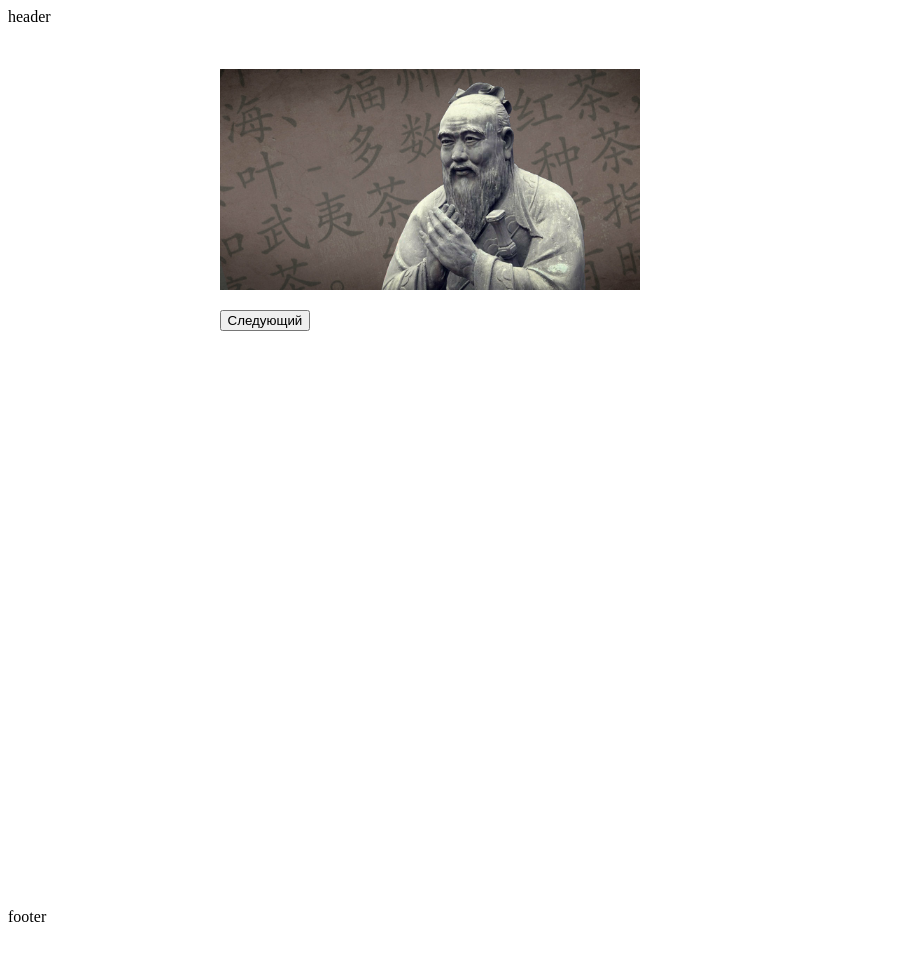
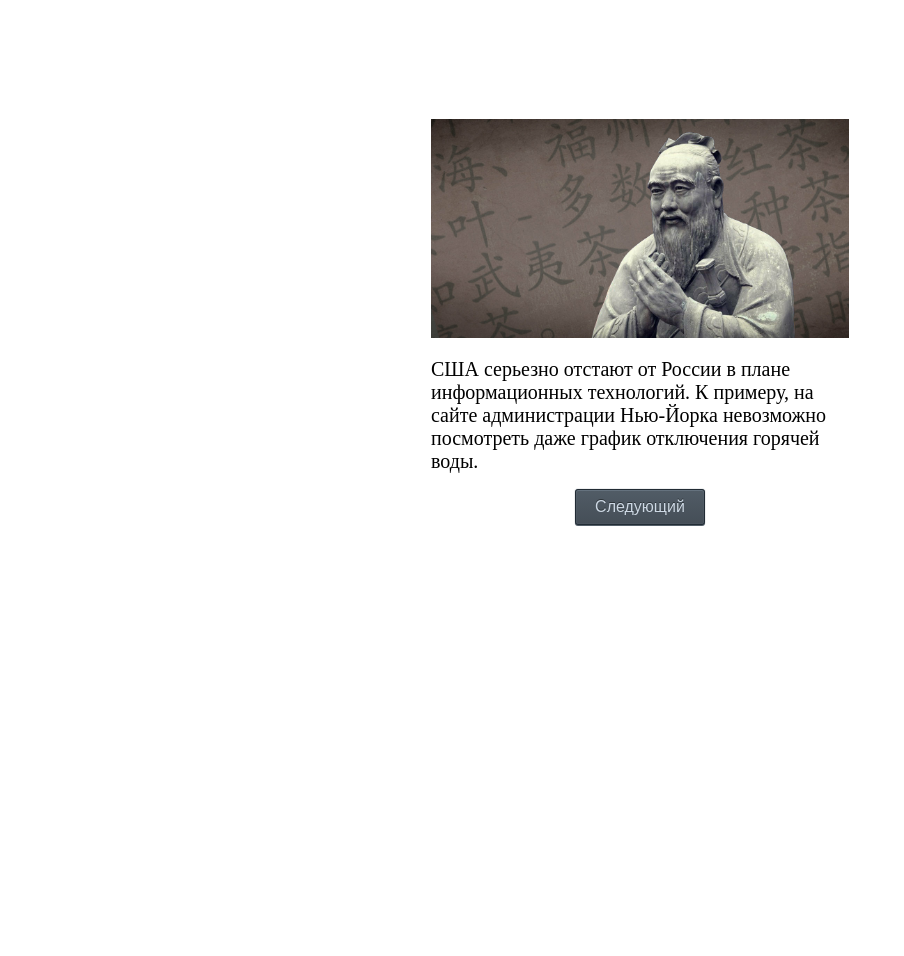
Before and after one commit to backstep13/jokes, a Flask app: page / in a window 1280 px wide. Shown: the whole page, without its empty margins (0-904 px from the left). Run offline with Flask 2, Linux system fonts and the light colour scheme.

Commit message:
add some styles

```diff
--- a/main.py
+++ b/main.py
@@ -1,21 +1,23 @@
 from flask import Flask, render_template, jsonify
+from pathlib import Path
 import os
 import json
 import random
-from pathlib import Path
 
 
-app_dir = Path(__file__).resolve().parent
+app_dir = Path(__file__).resolve().parent  # project path
 app = Flask(__name__)
 
 @app.route("/")
 def index():
+	"""Function return HTML of main page"""
 	return render_template('index.html')
 
 @app.route("/api/")
 def get_item():
+	"""Function return JSON answer from storage to client """
 	num = random.randint(0, 16)
 	file = os.path.join(app_dir, 'storage.json')
-	with open(file) as f:
+	with open(file, 'r', encoding='utf-8') as f:
 		data = json.load(f)
 	return jsonify(data['texts'][num]['text'])
--- a/static/grid.css
+++ b/static/grid.css
@@ -2,21 +2,49 @@
 	display: grid;
 	grid-gap: 5px;
 	grid-template-columns: repeat(6, 1fr);
-	grid-template-rows: 40px 850px 40px;
+	grid-template-rows: 90px 800px 40px;
 	grid-template-areas:
             "h h h h h h"
-            ". c c c c ."
+            ". . c c . ."
             "f f f f f f";
 }
 
-header {
+.header {
     grid-area: h;
 }
-
 .content {
     grid-area: c;
 }
-
 .footer {
    grid-area: f;
 }
+
+#button {
+        display: inline-block;
+        font-size: 16px;
+        color: rgb(205,216,228);
+        text-shadow: 0 -1px rgb(46,53,58);
+        text-decoration: none;
+        user-select: none;
+        line-height: 2em;
+        padding: 1px 1.2em;
+        outline: none;
+        border: 1px solid rgba(33,43,52,1);
+        border-radius: 3px;
+        background: rgb(81,92,102) linear-gradient(rgb(81,92,102), rgb(69,78,87));
+        box-shadow:
+        inset 0 1px rgba(101,114,126,1),
+        inset 0 0 1px rgba(140,150,170,.8),
+        0 1px rgb(83,94,104),
+        0 0 1px rgb(86,96,106);
+}
+
+#button:active { background: rgb(46,53,58); } /* при нажатии */
+
+#result {
+     font-size: 20px;
+}
+
+.Center {
+    text-align: center;
+}
--- a/templates/index.html
+++ b/templates/index.html
@@ -2,19 +2,26 @@
 <html>
 <head>
     <meta charset="utf-8" />
-    <title>Афоризмы</title>
+    <title>Анекдоты</title>
 	<link rel="stylesheet" type="text/css" href="{{url_for('static', filename='grid.css')}}">
 	<script src="{{url_for('static', filename='jquery-3.3.1.js')}}"></script>
 </head>
 
 <body>
 <div class="container">
-	<div class="header">header</div>
+	<div class="header"></div>
 
     <div class="content">
-		<p><img src="static/scale_1200.jpg" alt="Конфуций" width="50%"></p>
-	<div id="result"></div>
-	<button id="button" type="submit">Следующий</button>
+
+		<p class="Center"><img src="static/scale_1200.jpg" alt="Конфуций" width="100%" ></p>
+
+		<div id="result">
+			США серьезно отстают от России в плане информационных технологий.
+			К примеру, на сайте администрации Нью-Йорка невозможно посмотреть
+			даже график отключения горячей воды.</div>
+
+		<p class="Center"><button id="button" type="submit">Следующий</button></p>
+
 		<script type="text/javascript">
 		$(function(){
 			$("#button").click(function() {
@@ -24,9 +31,10 @@
 			});
 		});
 		</script>
+
 	</div>
 
-	<div class="footer">footer</div>
+	<div class="footer"></div>
 </div>
 
 </body>
```
Also changed, not shown: storage.json (+16 -16 lines). Lines whose indentation alone changed are shown as unchanged.
